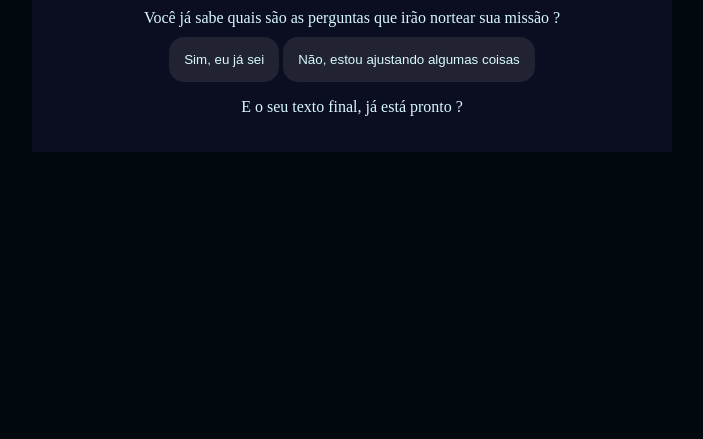
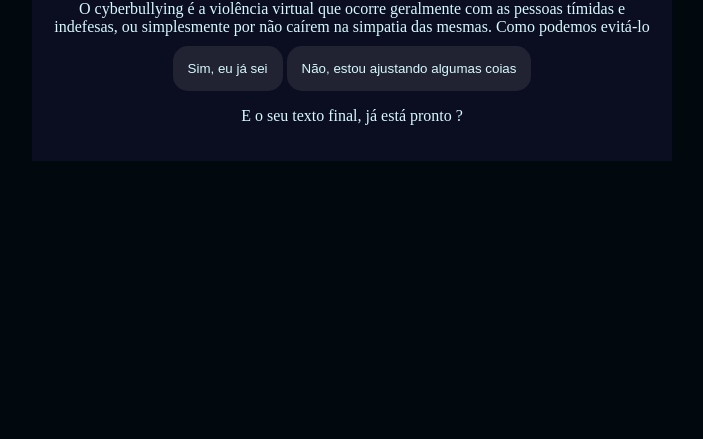
Before and after one commit to Jobapedrosa/MissaoturmaDN, a plain HTML site: page index.html in a window 1280 px wide. Shown: the part 377-816 px from the top of the page, without its empty margins (288-991 px from the left). Drawn offline with Linux system fonts and the light colour scheme.

Commit message:
Add files via upload

```diff
--- a/index.html
+++ b/index.html
@@ -14,7 +14,7 @@
         </div>
         <div class="caixa-alternativas">
             <button>Sim, eu já sei</button>
-            <button>Não, estou ajustando algumas coisas</button>
+            <button>Não, estou ajustando algumas coias</button>
         </div>
         <div class="caixa-resultado">
             <p class="texto-resultado">
@@ -22,6 +22,6 @@
             </p>
         </div>
     </div>
-    <script src="script.js"></script>
+<script src="script.js"></script>
 </body>
 </html>
--- a/script.js
+++ b/script.js
@@ -30,3 +30,13 @@ const perguntas = [
         ]
     }
 ];
+
+let atual = 0;
+let perguntaAtual;
+
+function mostraPergunta(){
+    perguntaAtual = perguntas[atual];
+    caixaPerguntas.textContent = perguntaAtual.enunciado;
+}
+
+mostraPergunta();
```
